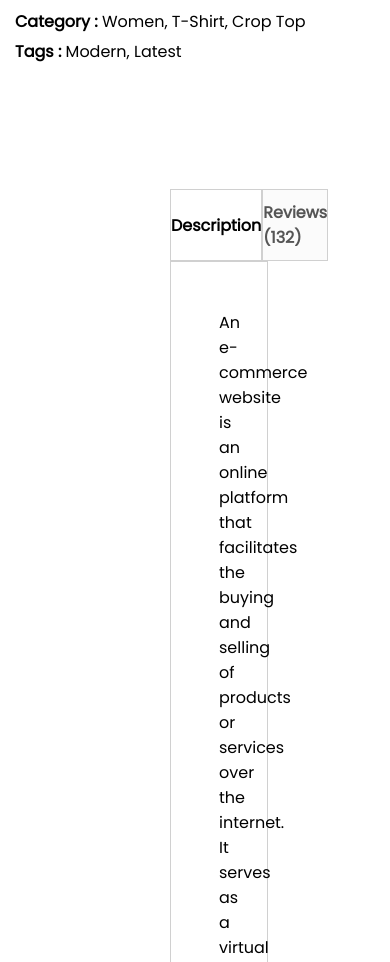
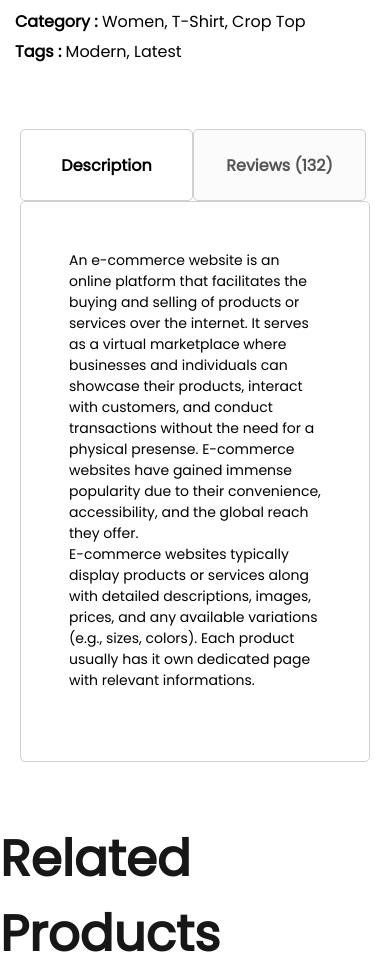
Before and after one commit to Jossyboydgenius/E-shop, a React (Create React App) app: page /product/1 in a window 390 px wide. Shown: the part 880-1842 px from the top of the page. Built offline with nearby package versions, Linux system fonts and the light colour scheme.

Commit message:
E-commerce

```diff
--- a/src/Components/DescriptionBox/DescriptionBox.css
+++ b/src/Components/DescriptionBox/DescriptionBox.css
@@ -1,12 +1,12 @@
-.descriptionbox{
+.descriptionbox {
     margin: 120px 170px;
 }
 
-.descriptionbox-navigator{
+.descriptionbox-navigator {
     display: flex;
 }
 
-.descriptionbox-nav-box{
+.descriptionbox-nav-box {
     display: flex;
     align-items: center;
     justify-content: center;
@@ -15,18 +15,38 @@
     width: 171px;
     height: 70px;
     border: 1px solid #d0d0d0;
+    border-radius: 5px;
 }
 
-.descriptionbox-nav-box.fade{
+.descriptionbox-nav-box.fade {
     background: #fbfbfb;
     color: #555;
+
 }
 
-.descriptionbox-description{
+.descriptionbox-description {
     display: flex;
     flex-direction: column;
     gap: 25px;
     border: 1px solid #d0d0d0;
     padding: 48px;
     padding-bottom: 70px;
+
+    border-radius: 5px;
 }
+
+@media(max-width: 1280px) {
+    .descriptionbox {
+        margin: 60px;
+    }
+}
+
+@media(max-width: 800px) {
+    .descriptionbox {
+        margin: 60px 20px;
+    }
+
+    .descriptionbox-description {
+        font-size: 14px;
+    }
+}
```
